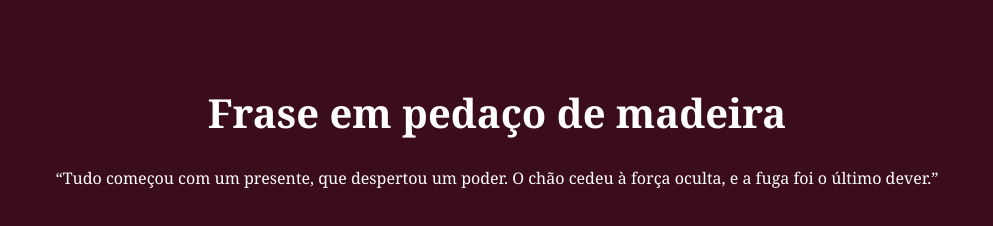
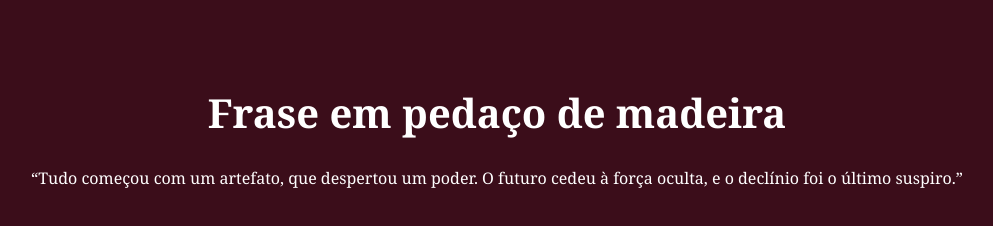
Before and after one commit to Vitorrfc1/puzzle-realtime, a website: page public/clareira_site_4/index.html.html in a window 1280 px wide. Shown: the whole page, without its empty margins (143-1136 px from the left). Drawn offline with nearby package versions, Linux system fonts and the light colour scheme; no server answers.

Commit message:
agora sim 2

```diff
--- a/public/clareira_site_4/index.html.html
+++ b/public/clareira_site_4/index.html.html
@@ -56,7 +56,7 @@
 </head>
 <body>
   <h1>Frase em pedaço de madeira</h1>
-  <p>“Tudo começou com um presente, que despertou um poder. O chão cedeu à força oculta, e a fuga foi o último dever.”</p>
+  <p>“Tudo começou com um artefato, que despertou um poder. O futuro cedeu à força oculta, e o declínio foi o último suspiro.”</p>
 
 
 <script src="/socket.io/socket.io.js"></script>
```
